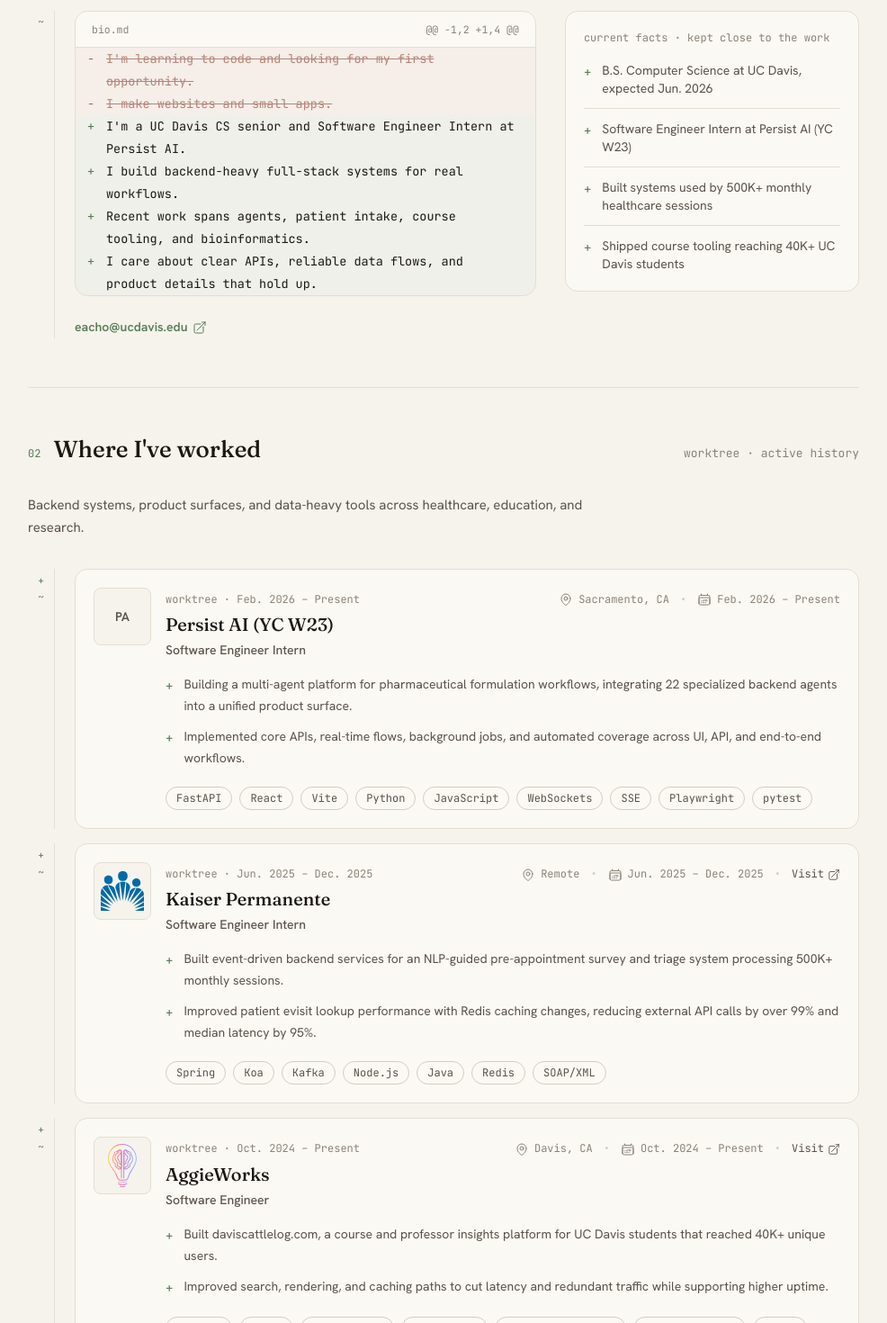
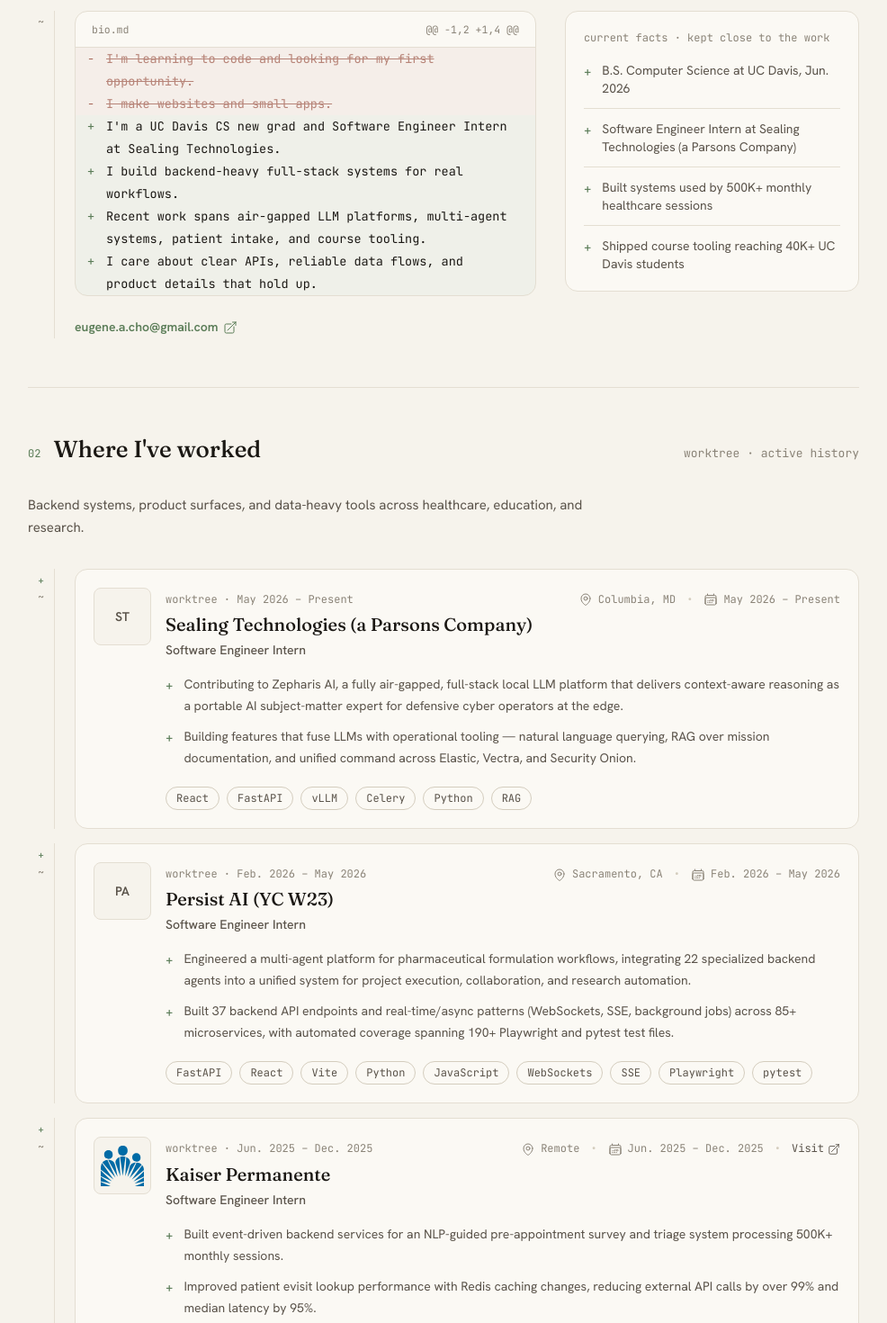
Before and after one commit to echo108471/eugene-portfolio, a React (Vite) app: page / in a window 1280 px wide. Shown: the part 940-2410 px from the top of the page at 90% size, without its empty margins (147-1133 px from the left). Built offline with nearby package versions, Linux system fonts and the light colour scheme.

Commit message:
feat: update portfolio with new role and graduation status

```diff
--- a/index.html
+++ b/index.html
@@ -10,26 +10,26 @@
     <link href="https://fonts.googleapis.com/css2?family=Fraunces:opsz,wght@9..144,300;9..144,400;9..144,500;9..144,600&family=Hanken+Grotesk:wght@400;500;600&family=JetBrains+Mono:wght@400;500;600&display=swap" rel="stylesheet" />
     <link rel="canonical" href="https://eacho.me" />
     <title>Eugene Cho - Software Engineer | UC Davis</title>
-    <meta name="description" content="Software Engineer and UC Davis Computer Science student building multi-agent platforms, event-driven backend services, and full-stack products across healthcare, education, and pharmaceutical workflows." />
-    <meta name="keywords" content="Eugene Cho, Software Engineer, Full Stack Developer, UC Davis, Persist AI, Kaiser Permanente, AggieWorks, React, FastAPI, TypeScript, Python, Go, Computer Science" />
+    <meta name="description" content="Software Engineer and UC Davis Computer Science new grad building multi-agent platforms, event-driven backend services, and full-stack products across healthcare, education, and pharmaceutical workflows." />
+    <meta name="keywords" content="Eugene Cho, Software Engineer, Full Stack Developer, UC Davis, Sealing Technologies, Parsons, Persist AI, Kaiser Permanente, AggieWorks, React, FastAPI, TypeScript, Python, Go, Computer Science" />
     <meta name="author" content="Eugene Cho" />
     <meta name="robots" content="index, follow" />
     <meta property="og:type" content="website" />
     <meta property="og:locale" content="en_US" />
     <meta property="og:url" content="https://eacho.me" />
     <meta property="og:title" content="Eugene Cho - Software Engineer" />
-    <meta property="og:description" content="Software Engineer and UC Davis Computer Science student building multi-agent platforms, event-driven backend services, and full-stack products." />
+    <meta property="og:description" content="Software Engineer and UC Davis Computer Science new grad building multi-agent platforms, event-driven backend services, and full-stack products." />
     <meta property="og:site_name" content="Eugene Cho Portfolio" />
     <meta name="twitter:card" content="summary_large_image" />
     <meta name="twitter:title" content="Eugene Cho - Software Engineer" />
-    <meta name="twitter:description" content="Software Engineer and UC Davis Computer Science student building multi-agent platforms, event-driven backend services, and full-stack products." />
+    <meta name="twitter:description" content="Software Engineer and UC Davis Computer Science new grad building multi-agent platforms, event-driven backend services, and full-stack products." />
     <script type="application/ld+json">
       {
         "@context": "https://schema.org",
         "@type": "Person",
         "name": "Eugene Cho",
         "jobTitle": "Software Engineer",
-        "worksFor": { "@type": "Organization", "name": "Persist AI" },
+        "worksFor": { "@type": "Organization", "name": "Sealing Technologies (a Parsons Company)" },
         "alumniOf": { "@type": "CollegeOrUniversity", "name": "University of California, Davis" },
         "knowsAbout": ["Software Engineering", "Web Development", "Python", "React", "TypeScript", "FastAPI", "Go", "Kafka"],
         "url": "https://eacho.me"
--- a/src/App.tsx
+++ b/src/App.tsx
@@ -54,9 +54,9 @@
 
                 <MotionChild>
                   <p className="lede">
-                    I&apos;m a UC Davis CS senior and software engineering intern at Persist AI. I build
-                    backend-heavy full-stack systems across healthcare, education, and bioinformatics,
-                    with recent work in agents, real-time collaboration, and production APIs.
+                    I&apos;m a UC Davis CS new grad and software engineering intern at Sealing Technologies. I build
+                    backend-heavy full-stack systems across defense, healthcare, and education,
+                    with recent work in air-gapped LLM platforms, multi-agent systems, and production APIs.
                   </p>
                 </MotionChild>
 
@@ -71,7 +71,7 @@
                       <ArrowDownIcon className="h-4 w-4" aria-hidden="true" />
                     </a>
                     <a
-                      href="mailto:eacho@ucdavis.edu"
+                      href="mailto:eugene.a.cho@gmail.com"
                       className="btn btn-secondary"
                     >
                       <EnvelopeIcon className="h-5 w-5" aria-hidden="true" />
--- a/src/components/about_me.tsx
+++ b/src/components/about_me.tsx
@@ -4,8 +4,8 @@
 
 const AboutMe: React.FC = () => {
   const facts = [
-    "B.S. Computer Science at UC Davis, expected Jun. 2026",
-    "Software Engineer Intern at Persist AI (YC W23)",
+    "B.S. Computer Science at UC Davis, Jun. 2026",
+    "Software Engineer Intern at Sealing Technologies (a Parsons Company)",
     "Built systems used by 500K+ monthly healthcare sessions",
     "Shipped course tooling reaching 40K+ UC Davis students",
   ];
@@ -40,7 +40,7 @@
                 </div>
                 <div className="diff-row add">
                   <span className="sign">+</span>
-                  <span className="content">I&apos;m a UC Davis CS senior and Software Engineer Intern at Persist AI.</span>
+                  <span className="content">I&apos;m a UC Davis CS new grad and Software Engineer Intern at Sealing Technologies.</span>
                 </div>
                 <div className="diff-row add">
                   <span className="sign">+</span>
@@ -48,7 +48,7 @@
                 </div>
                 <div className="diff-row add">
                   <span className="sign">+</span>
-                  <span className="content">Recent work spans agents, patient intake, course tooling, and bioinformatics.</span>
+                  <span className="content">Recent work spans air-gapped LLM platforms, multi-agent systems, patient intake, and course tooling.</span>
                 </div>
                 <div className="diff-row add">
                   <span className="sign">+</span>
@@ -57,10 +57,10 @@
               </div>
 
               <a
-                href="mailto:eacho@ucdavis.edu"
+                href="mailto:eugene.a.cho@gmail.com"
                 className="link-arrow mt-6"
               >
-                eacho@ucdavis.edu
+                eugene.a.cho@gmail.com
                 <ArrowTopRightOnSquareIcon className="h-4 w-4" aria-hidden="true" />
               </a>
             </div>
--- a/src/components/contact_me.tsx
+++ b/src/components/contact_me.tsx
@@ -12,8 +12,8 @@
   },
   {
     label: "Email",
-    value: "eacho@ucdavis.edu",
-    href: "mailto:eacho@ucdavis.edu",
+    value: "eugene.a.cho@gmail.com",
+    href: "mailto:eugene.a.cho@gmail.com",
     icon: FaEnvelope,
   },
   {
--- a/src/components/education_section.tsx
+++ b/src/components/education_section.tsx
@@ -18,7 +18,7 @@
     degree: "B.S. Computer Science",
     institution: "University of California, Davis",
     location: "Davis, CA",
-    date: "Expected Jun. 2026",
+    date: "Jun. 2026",
     logoLight: "/education/ucd_logo_light.png",
     logoDark: "/education/ucd_logo_dark.png",
     description: ["B.S. in Computer Science"],
--- a/src/components/experience_section.tsx
+++ b/src/components/experience_section.tsx
@@ -23,12 +23,30 @@
 const experiences: ExperienceItem[] = [
   {
     title: "Software Engineer Intern",
+    company: "Sealing Technologies (a Parsons Company)",
+    location: "Columbia, MD",
+    date: "May 2026 – Present",
+    description: [
+      "Contributing to Zepharis AI, a fully air-gapped, full-stack local LLM platform that delivers context-aware reasoning as a portable AI subject-matter expert for defensive cyber operators at the edge.",
+      "Building features that fuse LLMs with operational tooling — natural language querying, RAG over mission documentation, and unified command across Elastic, Vectra, and Security Onion.",
+    ],
+    techStack: [
+      "React",
+      "FastAPI",
+      "vLLM",
+      "Celery",
+      "Python",
+      "RAG",
+    ],
+  },
+  {
+    title: "Software Engineer Intern",
     company: "Persist AI (YC W23)",
     location: "Sacramento, CA",
-    date: "Feb. 2026 – Present",
+    date: "Feb. 2026 – May 2026",
     description: [
-      "Building a multi-agent platform for pharmaceutical formulation workflows, integrating 22 specialized backend agents into a unified product surface.",
-      "Implemented core APIs, real-time flows, background jobs, and automated coverage across UI, API, and end-to-end workflows.",
+      "Engineered a multi-agent platform for pharmaceutical formulation workflows, integrating 22 specialized backend agents into a unified system for project execution, collaboration, and research automation.",
+      "Built 37 backend API endpoints and real-time/async patterns (WebSockets, SSE, background jobs) across 85+ microservices, with automated coverage spanning 190+ Playwright and pytest test files.",
     ],
     techStack: [
       "FastAPI",
@@ -67,12 +85,12 @@
     title: "Software Engineer",
     company: "AggieWorks",
     location: "Davis, CA",
-    date: "Oct. 2024 – Present",
+    date: "Oct. 2024 – Jun. 2026",
     link: "https://aggieworks.org/",
     logo: "/logos/aw_logo.svg",
     description: [
-      "Built daviscattlelog.com, a course and professor insights platform for UC Davis students that reached 40K+ unique users.",
-      "Improved search, rendering, and caching paths to cut latency and redundant traffic while supporting higher uptime.",
+      "Built daviscattlelog.com, a course and professor insights platform with React, FastAPI, and PostgreSQL, reaching 40K+ unique and 6.3K+ monthly active UC Davis users.",
+      "Refactored search with vector embeddings and fuzzy matching for 4× faster retrieval, and cut API latency ~90% with Redis caching and virtualization — lifting uptime from 88% to 99.9%.",
     ],
     techStack: [
       "FastAPI",
--- a/src/components/release_history.tsx
+++ b/src/components/release_history.tsx
@@ -19,8 +19,8 @@
     version: "v3.0",
     when: "2026 — now",
     changes: [
-      { type: "add", text: "Building a multi-agent platform at Persist AI (YC W23)" },
-      { type: "add", text: "Owning APIs, real-time flows, and end-to-end test coverage" },
+      { type: "add", text: "Building Zepharis AI at Sealing Technologies — an air-gapped local LLM platform for defensive cyber operators" },
+      { type: "add", text: "Shipped a 22-agent platform at Persist AI (YC W23) — APIs, real-time flows, and end-to-end coverage" },
       { type: "add", text: "Graduating UC Davis CS — turning the degree into shipped systems" },
       { type: "rem", text: "deprecated: waiting to feel “senior enough” before owning a system" },
     ],
```
